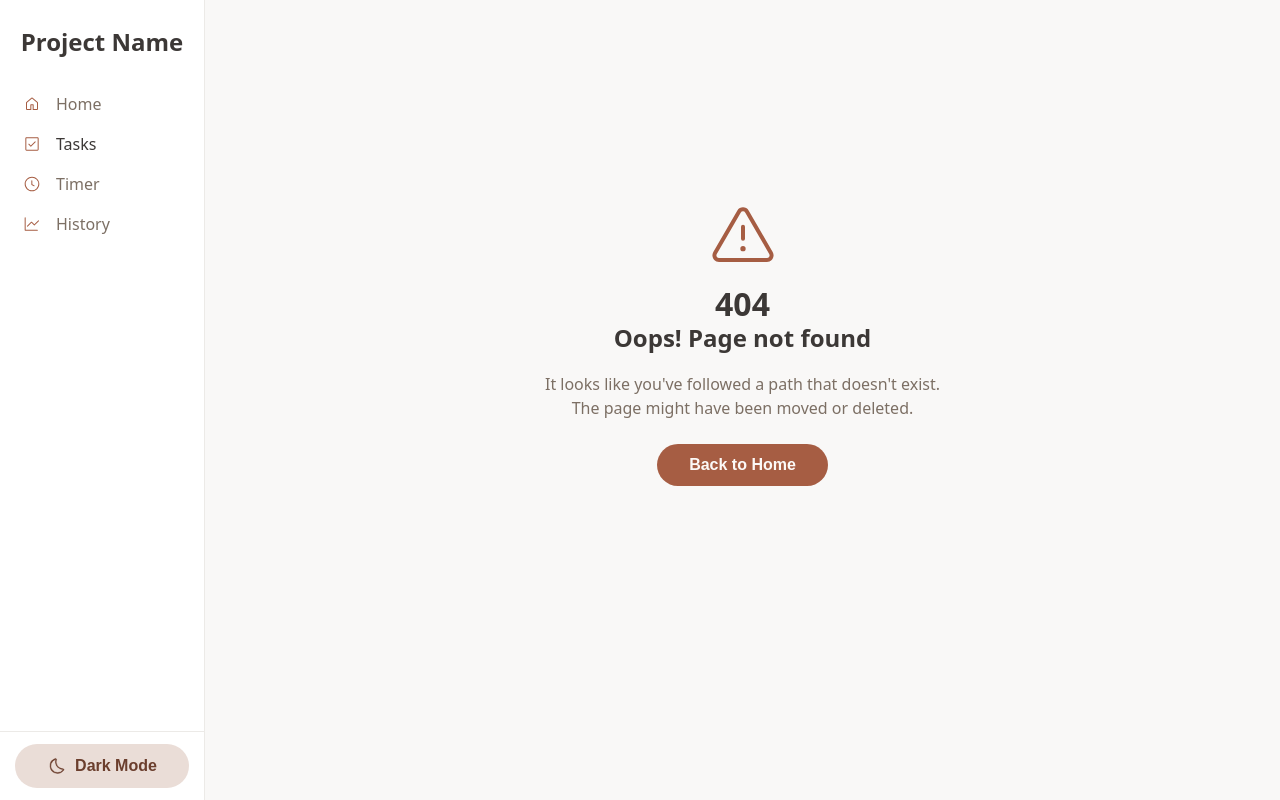
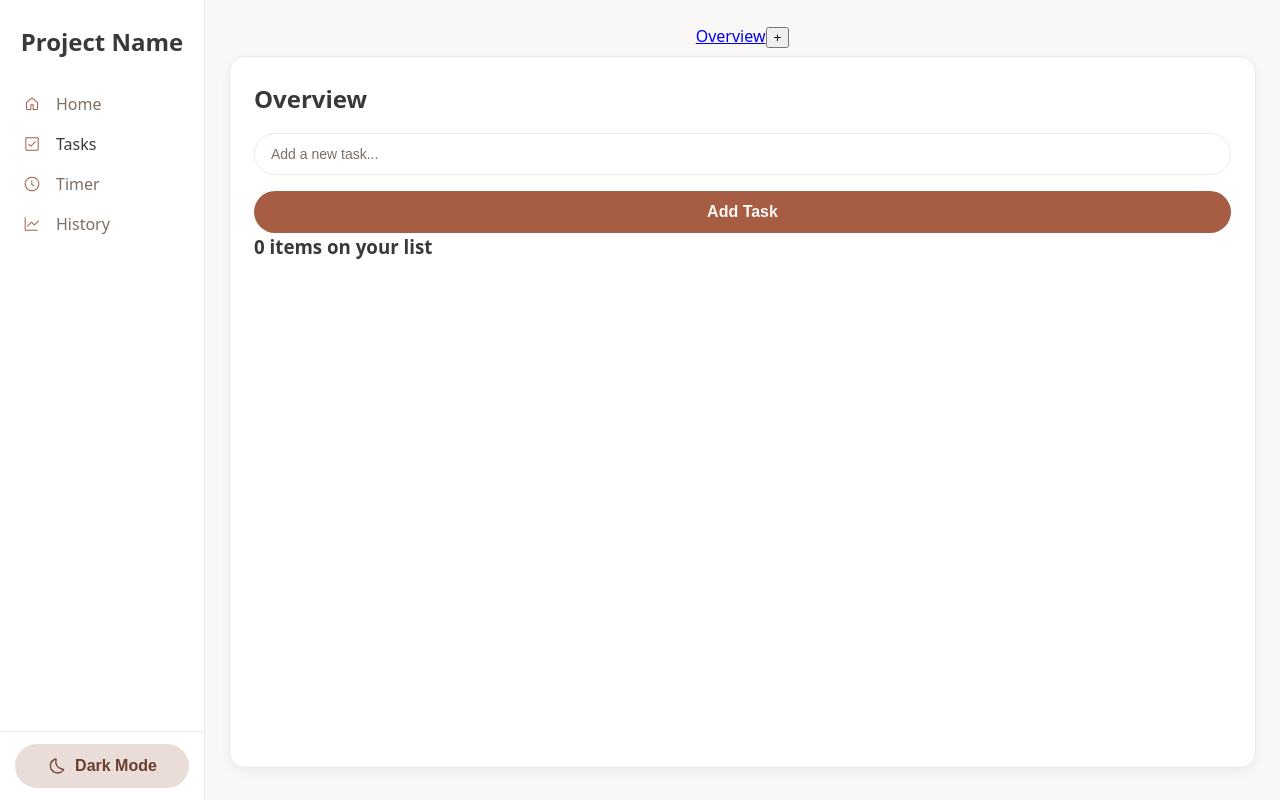
Before and after one commit to vczarnotta/kottekliv-productivity-app, a React (Vite) app: page /Tasks/1 in a window 1280 px wide. Before the commit this address had no page. Built offline with nearby package versions, Linux system fonts and the light colour scheme.

Commit message:
lagt till möjligen att lägga till listor i todo

```diff
--- a/src/App.tsx
+++ b/src/App.tsx
@@ -2,10 +2,12 @@ import { Routes, Route } from 'react-router-dom'
 import Header from './components/Header/Header'
 import HomePage from './pages/HomePage'
 import TaskPage from  "./pages/TaskPage"
+import TodoListDisplay from './components/Tasks/TodoListDisplay'
 import TimerPage from "./pages/TimerPage/TimerPage"
 import HistoryPage from "./pages/HistoryPage"
 import NotFound from './pages/NotFound/NotFound'
 import './App.css'
+import TodoList from './components/Tasks/TodoListForm'
 
 function App() {
   return(
@@ -15,7 +17,10 @@ function App() {
       <main>
         <Routes>
           <Route path='/' element={<HomePage/>} />
-          <Route path='/Tasks' element={<TaskPage/>} />
+          <Route path='/Tasks' element={<TaskPage/>}>
+            <Route index element={<TodoListDisplay isOverview={true} />}/>
+            <Route path=':listId' element={<><TodoListDisplay isOverview={false} /><TodoList /></>}/>
+          </Route>
           <Route path='/Timer' element={<TimerPage/>} />
           <Route path='/History' element={<HistoryPage/>} />
           <Route path='*' element={<NotFound />} />
--- a/src/components/GridContainer/GridContainer.tsx
+++ b/src/components/GridContainer/GridContainer.tsx
@@ -2,7 +2,7 @@ import "./GridContainer.css"
 
 interface GridContainerProps {
   children: React.ReactNode,
-  columns: number,
+  columns?: number,
   fullheight?: boolean
 }
 
--- a/src/components/Tasks/TodoListDisplay.jsx
+++ b/src/components/Tasks/TodoListDisplay.jsx
@@ -1,16 +1,30 @@
-import { useContext } from "react";
-import { TodoContext } from "../../context/TodoContext";
+import { useParams } from "react-router-dom";
+import { useTodo } from "../../context/TodoContext";
 import "./TodoListDisplay.css";
 
 
 // Can choose if "delete" button should be visible
-function TodoListDisplay({ showDeleteButton = false }) {
+function TodoListDisplay({ showDeleteButton = false, isOverview = false }) {
 
     // imports global info
-    const { state, dispatch } = useContext(TodoContext);
+    const { state, dispatch } = useTodo()
+    const { listId: urlListId } = useParams()
+
+    //Find which todos to show
+    let tasksToDisplay = []
+
+    if (isOverview || !urlListId) {
+        // If in a specific list
+        tasksToDisplay = state.flatMap((list) =>
+        (list.todos || []).map((todo) => ({ ...todo, listId: list.id })))
+    } else {
+        // If in overview - show all lists and tag with listId
+        const currentList = state.find((list) => list.id.toString() === urlListId);
+        tasksToDisplay = currentList ? currentList.todos : []
+    }
 
     // new array that is sorted based on completion status
-    const sortedTasks = [...state].sort((a, b) => {
+    const sortedTasks = [...tasksToDisplay].sort((a, b) => {
       if (a.isCompleted !== b.isCompleted) {
         return a.isCompleted - b.isCompleted // sort by completion status
       }
@@ -26,10 +40,13 @@ function TodoListDisplay({ showDeleteButton = false }) {
                 key={task.id}
                 className={task.isCompleted ? "todo-item completed" : "todo-item"}
             >
-                <span>{task.text}</span>
+                <span>
+                    {task.text}
+                    {(isOverview || !urlListId) && <small className="list-tag"> ({state.find(l => l.id === task.listId)?.title})</small>}
+                </span>
                 <div>
                     {showDeleteButton && (
-                        <button onClick={() => dispatch({ type: "DELETE", payload: task.id })}>
+                        <button onClick={() => dispatch({ type: "DELETE_TODO", payload: {todoId: task.id, listId: urlListId || task.listId} })}>
                             X
                         </button>
                     )}
@@ -37,7 +54,7 @@ function TodoListDisplay({ showDeleteButton = false }) {
                         type="checkbox"
                         className="todo-checkbox"
                         checked={task.isCompleted}
-                        onChange={() => dispatch({ type: "TOGGLE", payload: task.id })}
+                        onChange={() => dispatch({ type: "TOGGLE_TODO", payload: {todoId: task.id, listId: urlListId || task.listId} })}
                     />
                 </div>
             </li>
--- a/src/components/Tasks/TodoList.tsx
+++ b/src/components/Tasks/TodoListForm.tsx
@@ -1,5 +1,7 @@
 import { useState } from "react";
+import { useParams } from "react-router-dom";
 import Button from "../Button/Button";
+import Input from "../Input/Input";
 import "./TodoList.css";
 import { useTodo } from "../../context/TodoContext";
 import TodoListDisplay from "./TodoListDisplay";
@@ -8,16 +10,17 @@ import TodoListDisplay from "./TodoListDisplay";
 function TodoList() {
 
   const [text, setText] = useState("");
+  const {listId} = useParams<{listId: string}>() //Get ID from URL
   const {dispatch, totalItems} = useTodo();
 
 
 
-  const handleSubmit = (event: React.FormEvent) => { // avoids weird refresh i think?
+  const handleSubmit = (event: React.SubmitEvent) => { // avoids weird refresh i think?
       event.preventDefault();
-      if (text.trim() === "") return;
+      if (text.trim() === "" || !listId) return
 
       // sends text as payload and then deletes it from text useState
-      dispatch({ type: "ADD", payload: text})
+      dispatch({ type: "ADD_TODO", payload: {text, listId}})
       setText("");
   };
 
@@ -25,14 +28,15 @@ function TodoList() {
   return (
   <>
     <form onSubmit={handleSubmit}>
-      <input
+      <Input
         type="text"
         value={text}
+        id="taskInput"
         onChange={(event => setText(event.target.value))}
         placeholder="Add a new task..."
       />
 
-      <Button type="submit" onClick={() => {console.log()}}>
+      <Button type="submit">
         Add Task
       </Button>
     </form>
@@ -40,9 +44,6 @@ function TodoList() {
     <h3>{totalItems} items on your list</h3>
 
     <TodoListDisplay showDeleteButton={false} />
-
-    {/* bugfix // dev */}
-    <button onClick={() => console.log(localStorage.getItem("users-todo-list"))}>console log</button>
   </>
   )
 }
--- a/src/context/TodoContext.tsx
+++ b/src/context/TodoContext.tsx
@@ -1,4 +1,5 @@
 import { createContext, useReducer, useEffect, useContext } from "react";
+import TodoList from "../components/Tasks/TodoListForm";
 
 interface Todo {
   id: number;
@@ -7,16 +8,24 @@ interface Todo {
   completedAt?: number | null;
 }
 
+interface TodoList {
+  id: string;
+  title: string;
+  todos: Todo[];
+}
+
 type TodoAction =
-  | { type: "ADD"; payload: string }
-  | { type: "DELETE"; payload: number}
-  | { type: "TOGGLE"; payload: number};
+  | { type: "CREATE_LIST"; payload: string }
+  | { type: "DELETE_LIST"; payload: string}
+  | { type: "ADD_TODO"; payload: {text: string, listId: string} }
+  | { type: "TOGGLE_TODO"; payload: {todoId: number, listId: string}}
+  | { type: "DELETE_TODO"; payload: {todoId: number, listId: string}}
 //
 // använda "createContext" som en radio som skickar info till komponenter
 //
 
 interface TodoContextType {
-  state: Todo[];
+  state: TodoList[];
   dispatch: React.Dispatch<TodoAction>;
   totalItems: number;
 }
@@ -26,25 +35,49 @@ export const TodoContext = createContext<TodoContextType | undefined>(undefined)
 
 
 // get saved list from previous session, or return empty list
-const getSavedTodos = (): Todo[] => {
+const getSavedTodos = (): TodoList[] => {
   const savedData = localStorage.getItem("users-todo-list")
 
-  return savedData ? JSON.parse(savedData) as Todo[] : [];
+  return savedData ? JSON.parse(savedData) : [];
 
 // typeof(localStorage.getItem("users-todo-list")) ----> string ----> empty string = falsy
 };
 
 
-function toDoreducer(state: Todo[], action: TodoAction) {
+function toDoreducer(state: TodoList[], action: TodoAction) {
   switch (action.type) {
-    case "ADD":
-      return [...state, { text: action.payload, isCompleted: false, id: Date.now()}]; // attatch unique id so i can delete later -> using date so i can sort based on creation
-    case "DELETE":
-      return state.filter(task => task.id !== action.payload); // returnerar allt förutom det som matchade
-    case "TOGGLE":
+    case "CREATE_LIST":
+      return [...state, {id: Date.now().toString(), title: action.payload, todos: []}]
+    case "DELETE_LIST":
+      return state.filter((list: TodoList) => list.id !== action.payload)
+    case "ADD_TODO":
+      return state.map((list) => {
+        if (list.id === action.payload.listId) {
+          return {
+            ...list,
+            todos: [...list.todos, {text: action.payload.text, isCompleted: false, id: Date.now()}] // attatch unique id so i can delete later -> using date so i can sort based on creation
+          }
+        }
+        return list
+      })
+    case "DELETE_TODO":
+      return state.map((list) => {
+        if(list.id === action.payload.listId) {
+          return {
+            ...list,
+            todos: list.todos.filter((task: Todo) => task.id !== action.payload.todoId) // returnerar allt förutom det som matchade
+          }
+        }
+        return list
+      })
+    case "TOGGLE_TODO":
       // if ID matches, switch the toggle
-      return state.map(task => {
-        if (task.id === action.payload) {
+      return state.map(list => {
+        if(list.id === action.payload.listId) {
+          return {
+            ...list,
+            todos: list.todos.map((task: Todo) => {
+              if (task.id === action.payload.todoId) {
                 const newIsCompleted = !task.isCompleted
                 // if yes -> reverse the isCompleted boolean and save timestamp
                 return {
@@ -55,6 +88,10 @@ function toDoreducer(state: Todo[], action: TodoAction) {
               }
               // if no -> don't change it
               return task
+            })
+          }
+        }
+        return list
       })
     default:
       return state;
@@ -69,7 +106,7 @@ export function TodoProvider({ children }: { children: React.ReactNode }) {
     localStorage.setItem("users-todo-list", JSON.stringify(state));
   }, [state])
 
-  const totalItems = Object.keys(state).length;
+  const totalItems = state.reduce((acc, list) => acc + list?.todos?.length, 0)
 
 
   // value=  är antenn signalerna som skickas.
--- a/src/pages/TaskPage.tsx
+++ b/src/pages/TaskPage.tsx
@@ -1,9 +1,66 @@
-import TodoList from "../components/Tasks/TodoList"
+import { useState } from "react"
+import { Outlet, NavLink, useParams } from "react-router-dom"
+import { useTodo } from "../context/TodoContext"
+import TodoList from "../components/Tasks/TodoListForm"
+
+import Card from "../components/Card/Card"
+import GridContainer from "../components/GridContainer/GridContainer"
+import TodoListDisplay from "../components/Tasks/TodoListDisplay"
 
 function TaskPage() {
+  const { state, dispatch } = useTodo()
+  const { listId } = useParams()
+
+  const [isAdding, setIsAdding] = useState(false)
+  const [newListTitle, setNewListTitle] = useState("")
+
+  const handleCreateList = (e: React.SubmitEvent<HTMLFormElement>) => {
+    e.preventDefault();
+    if (newListTitle.trim() === "") return
+
+    dispatch({ type: "CREATE_LIST", payload: newListTitle })
+    setNewListTitle("")
+  }
+
+  //If listId is missing in url then we are in overview
+  const showingOverview = !listId
+
   return(
     <div className="main-container">
-      <TodoList></TodoList>
+      <nav>
+        <NavLink to="/tasks" end>Overview</NavLink>
+        {state.map((list) => (
+          <NavLink key={list.id} to={`/tasks/${list.id}`} >{list.title}</NavLink>
+        ))}
+
+        {!isAdding ? (
+            <button
+              className="add-list-btn"
+              onClick={() => setIsAdding(true)}
+            >
+              +
+            </button>
+          ) : (
+            /* If isAdding is true, show form */
+            <form onSubmit={handleCreateList} className="create-list-form">
+              <input
+                autoFocus
+                type="text"
+                placeholder="Name your list..."
+                value={newListTitle}
+                onChange={(e) => setNewListTitle(e.target.value)}
+                onBlur={() => !newListTitle && setIsAdding(false)} // Close if click outside and nothing is filled
+              />
+            </form>
+          )}
+      </nav>
+
+      <GridContainer fullheight={true}>
+        <Card>
+          <h2>{state.find(list => list.id.toString() === listId)?.title || "Overview"}</h2>
+          <Outlet />
+        </Card>
+      </GridContainer>
     </div>
   )
 }
```
Lines whose indentation alone changed are shown as unchanged.
